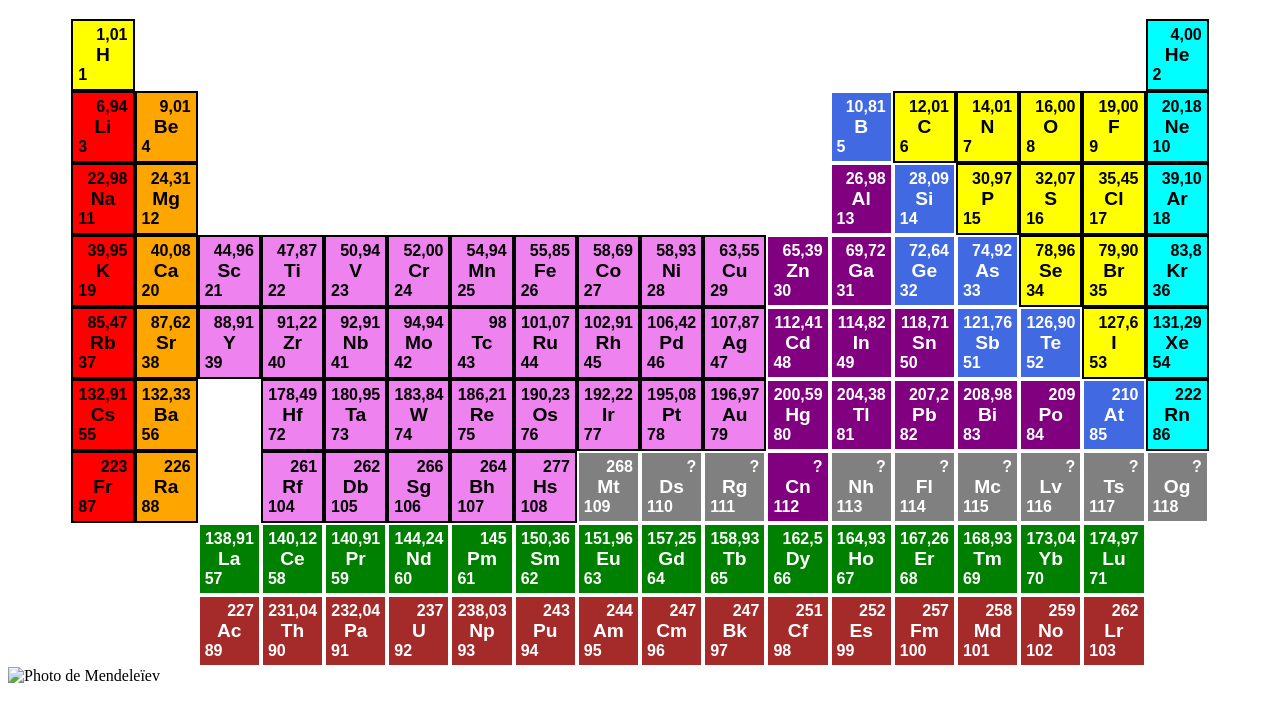
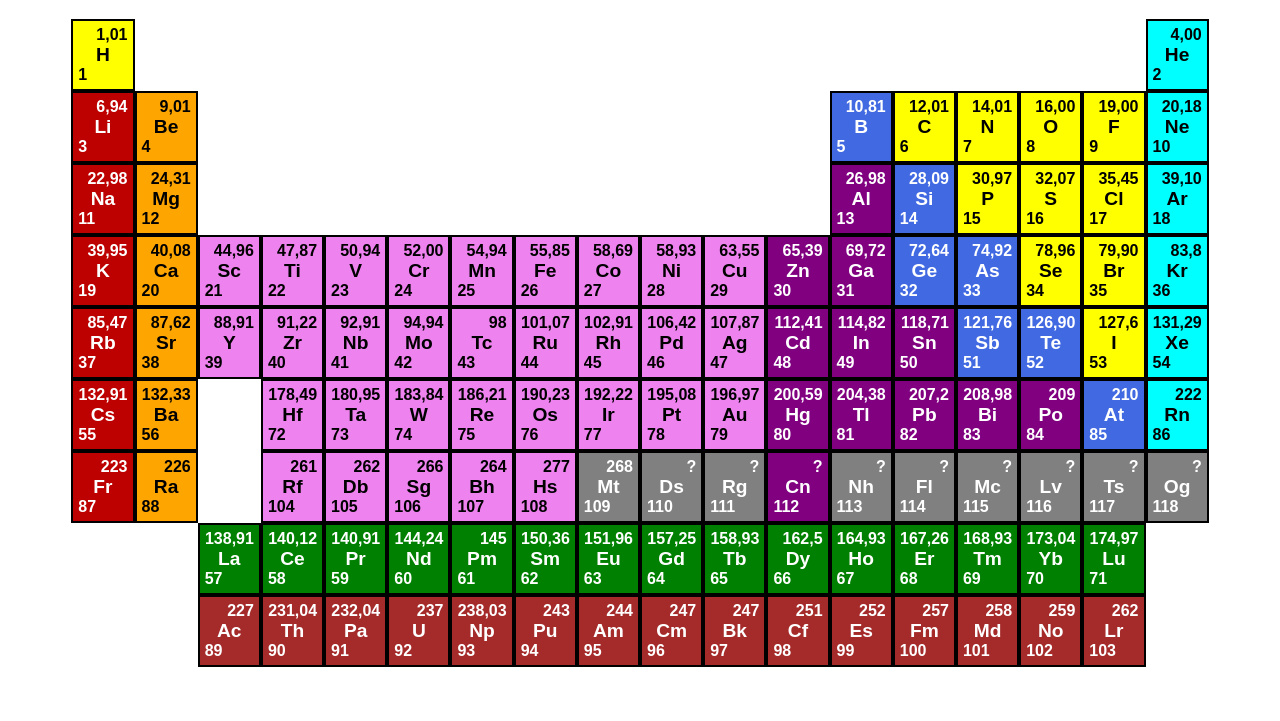
Before and after one commit to drnau/tableau_periodique, a plain HTML site: page index.html in a window 1280 px wide. Shown: the part 61-782 px from the top of the page. Drawn offline with Linux system fonts and the light colour scheme.

Commit message:
modif css

```diff
--- a/index.html
+++ b/index.html
@@ -607,7 +607,6 @@
                 <div class="numero-atomique"> 118</div>
             </div>
         </div>
-        <img src="mendeleiev.jpg" alt="Photo de Mendeleïev"
     </main>
 
     <footer>
--- a/style.css
+++ b/style.css
@@ -30,12 +30,15 @@ img {
 }
 
 .-alkali-metal{
-    background-color: red;
+    background-color: rgb(189, 0, 0);
+    color: white;
+    border-color: black;
 }
 
 .-metalloid{
     background-color:royalblue;
     color: white;
+    border-color: black;
 }
 
 .-reactive-nonmetal{
@@ -49,6 +52,7 @@ img {
 .-post-transition-metal{
     background-color: purple;
     color: white;
+    border-color: black;
 }
 
 .-transition-metal{
@@ -58,16 +62,19 @@ img {
 .-lanthanide{
     background-color: green;
     color: white;
+    border-color: black;
 }
 
 .-actinide{
     background-color:brown;
     color: white;
+    border-color: black;
 }
 
 .-unknown{
     background-color: gray;
     color: white;
+    border-color: black;
 }
 @media (min-width: 1200px) {
 .periodic-table {
```
